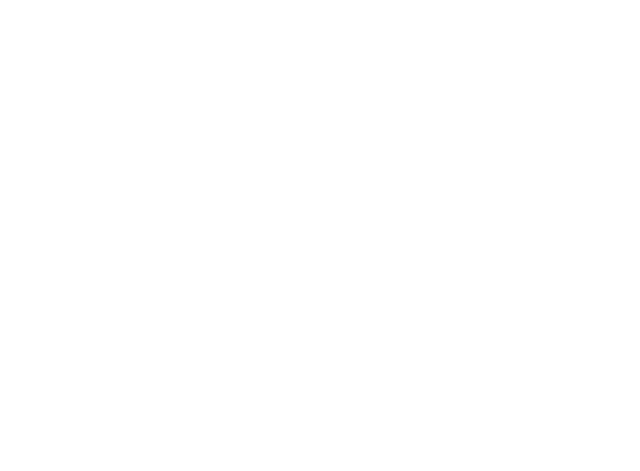
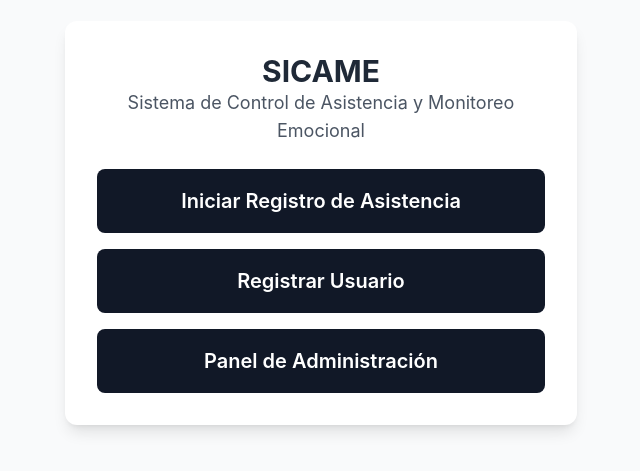
Before and after one commit to Proyecto-integrador2/frontend-sicame, a React (Create React App) app: page / in a window 1280 px wide. Before the commit this address had no page. Shown: the part 177-648 px from the top of the page, without its empty margins (319-959 px from the left). Built offline with nearby package versions, Linux system fonts and the light colour scheme.

Commit message:
simulación del funcionamiento de la captura de imagen

```diff
--- a/package.json
+++ b/package.json
@@ -36,5 +36,10 @@
       "last 1 firefox version",
       "last 1 safari version"
     ]
+  },
+  "devDependencies": {
+    "autoprefixer": "^10.4.20",
+    "postcss": "^8.4.49",
+    "tailwindcss": "^3.4.15"
   }
 }
--- /dev/null
+++ b/postcss.config.js
@@ -0,0 +1,6 @@
+module.exports = {
+    plugins: {
+      tailwindcss: {},
+      autoprefixer: {},
+    },
+  }
--- a/src/App.css
+++ b/src/App.css
@@ -1,3 +1,7 @@
+@tailwind base;
+@tailwind components;
+@tailwind utilities;
+
 .App {
   text-align: center;
 }
--- a/src/App.js
+++ b/src/App.js
@@ -4,12 +4,21 @@
 import { BrowserRouter as Router, Routes, Route } from 'react-router-dom';
 import RegistrarEmpleadoForm from './components/FormRegister';
 import MarcarAsistenciaForm from './components/Presence';
+import Home from './components/Home';
+import Capture from './components/Capture';
+import EmployeeInfo from './components/EmployeeInfo';
 
 function App() {
   return (
     <Router>
       <Routes>
+        <Route path="/" element={<Home/>} />
+        <Route path="/captura" element={<Capture />} />
+        <Route path="/captura/empleado" element={<EmployeeInfo />} />
+
         <Route path="/registrar-empleado" element={<RegistrarEmpleadoForm />} />
+
+
         <Route path="/marcar-asistencia" element={<MarcarAsistenciaForm />} />
       </Routes>
     </Router>
--- /dev/null
+++ b/src/components/Capture.jsx
@@ -0,0 +1,69 @@
+import React, { useState } from "react";
+import { useNavigate } from "react-router-dom";
+
+function Capture() {
+  const [progress, setProgress] = useState(0);
+  const [captureComplete, setCaptureComplete] = useState(false);
+  const navigate = useNavigate();
+
+  // Simulación de los datos del empleado
+  const employeeData = {
+    name: "Juan Pérez",
+    id: "12345",
+    department: "Marketing",
+    lastLogin: "2024-11-26 14:30",
+  };
+  const emotion = "Feliz";
+
+  const startProcess = () => {
+    const interval = setInterval(() => {
+      setProgress((prevProgress) => {
+        if (prevProgress >= 100) {
+          clearInterval(interval);
+          setCaptureComplete(true);
+          navigate('/captura/empleado', { state: { employeeData, emotion } }); // Enviar los datos al siguiente componente
+          return 100;
+        }
+        return prevProgress + 10;
+      });
+    }, 200);
+  };
+
+  return (
+    <div className="min-h-screen bg-gray-50 flex items-center justify-center p-6">
+      <div className="w-full max-w-lg bg-white p-8 rounded-xl shadow-lg text-center">
+        <div className="space-y-6">
+          {!captureComplete && (
+            <>
+              <div className="w-full h-64 bg-gray-200 rounded-lg flex items-center justify-center">
+                <span className="text-gray-500 text-6xl">📸</span>
+              </div>
+              <div className="w-full h-2 bg-gray-300 mt-4 rounded-full">
+                <div
+                  className="h-2 bg-blue-600"
+                  style={{ width: `${progress}%` }}
+                ></div>
+              </div>
+              <p className="text-lg text-gray-800">Capturando imagen...</p>
+              <button
+                onClick={startProcess}
+                className="mt-4 bg-gray-900 text-white py-2 px-4 rounded-lg hover:bg-gray-800 transition duration-200"
+              >
+                Iniciar Proceso
+              </button>
+            </>
+          )}
+
+          {captureComplete && (
+            <div>
+              <h2 className="text-xl text-gray-800">Captura Completa</h2>
+              <p className="text-lg text-gray-800">¡La imagen ha sido capturada con éxito!</p>
+            </div>
+          )}
+        </div>
+      </div>
+    </div>
+  );
+}
+
+export default Capture;
--- /dev/null
+++ b/src/components/EmployeeInfo.jsx
@@ -0,0 +1,60 @@
+import React from "react";
+import { useLocation } from "react-router-dom";
+import { useNavigate } from "react-router-dom";
+
+function EmployeeInfo({ onConfirm, onCancel }) {
+  const location = useLocation();
+  const navigate = useNavigate();
+
+  const { employeeData, emotion } = location.state || {};
+
+  // Si no hay datos de empleado, mostramos un mensaje
+  if (!employeeData) {
+    return <p>Esperando la captura de datos...</p>;
+  }
+
+  return (
+    <div className="min-h-screen bg-gray-50 flex items-center justify-center p-6">
+      <div className="w-full max-w-lg bg-white p-8 rounded-xl shadow-lg">
+        {/* Sección superior: foto del empleado y su información */}
+        <div className="mb-6 flex">
+          <div className="flex-none w-48 h-64 bg-gray-300 rounded-lg">
+            {/* Aquí se mostrará la foto del empleado */}
+            {/* Por ahora es un espacio con color gris y bordes redondeados */}
+          </div>
+          <div className="ml-6 flex flex-col justify-between">
+            <div className="text-left">
+              <h3 className="text-xl font-semibold text-gray-800">{employeeData.name}</h3>
+              <p className="text-sm text-gray-600">ID: {employeeData.id}</p>
+              <p className="text-sm text-gray-600">Departamento: {employeeData.department}</p>
+              <p className="text-sm text-gray-600">Último registro: {employeeData.lastLogin}</p>
+
+              <p className="text-lg text-gray-800 mt-1" >
+                Estado emocional detectado: <strong>{emotion}</strong>
+              </p>
+            </div>
+
+          </div>
+        </div>
+
+        {/*  botones */}
+        <div className="space-x-4 flex justify-between mt-4">
+          <button
+            onClick={onConfirm}
+            className="bg-green-500 text-white py-2 px-4 rounded-lg w-full hover:bg-green-600 transition duration-200"
+          >
+            Confirmar Asistencia
+          </button>
+          <button
+            onClick={() => navigate('/')}
+            className="bg-gray-400 text-white py-2 px-4 rounded-lg w-full hover:bg-gray-500 transition duration-200"
+          >
+            Cancelar
+          </button>
+        </div>
+      </div>
+    </div>
+  );
+}
+
+export default EmployeeInfo;
--- /dev/null
+++ b/src/components/Home.jsx
@@ -0,0 +1,55 @@
+import React from "react";
+import { useNavigate } from "react-router-dom";
+
+function Home() {
+  const navigate = useNavigate();
+
+  const handleStartProcess = () => {
+    navigate('/captura');
+  };
+
+  const handleRegisterUser = () => {
+    navigate('/registrar-empleado');
+  };
+
+  const handleAdminPanel = () => {
+    navigate('/admin');
+  };
+
+  return (
+    <div className="min-h-screen bg-gray-50 flex items-center justify-center p-6">
+      <div className="w-full max-w-lg bg-white p-8 rounded-xl shadow-lg">
+        <div className="text-center mb-6">
+          <h1 className="text-3xl font-bold text-gray-800">SICAME</h1>
+          <p className="text-lg text-gray-600">Sistema de Control de Asistencia y Monitoreo Emocional</p>
+        </div>
+
+        {/* Botones de navegación */}
+        <div className="space-y-4">
+          <button
+            onClick={handleStartProcess}
+            className="w-full h-16 bg-gray-900 text-white rounded-lg text-xl font-semibold hover:bg-gray-800 transition duration-200"
+          >
+            Iniciar Registro de Asistencia
+          </button>
+
+          <button
+            onClick={handleRegisterUser}
+            className="w-full h-16  bg-gray-900 text-white rounded-lg text-xl font-semibold hover:bg-gray-800 transition duration-200"
+          >
+            Registrar Usuario
+          </button>
+
+          <button
+            onClick={handleAdminPanel}
+            className="w-full h-16  bg-gray-900 text-white rounded-lg text-xl font-semibold hover:bg-gray-800 transition duration-200"
+          >
+            Panel de Administración
+          </button>
+        </div>
+      </div>
+    </div>
+  );
+}
+
+export default Home;
--- a/src/index.css
+++ b/src/index.css
@@ -1,3 +1,7 @@
+@tailwind base;
+@tailwind components;
+@tailwind utilities;
+
 body {
   margin: 0;
   font-family: -apple-system, BlinkMacSystemFont, 'Segoe UI', 'Roboto', 'Oxygen',
--- /dev/null
+++ b/tailwind.config.js
@@ -0,0 +1,10 @@
+/** @type {import('tailwindcss').Config} */
+module.exports = {
+  content: [
+    "./src/**/*.{js,jsx,ts,tsx}",  // Asegúrate de que esté configurado para detectar los archivos de React
+  ],
+  theme: {
+    extend: {},
+  },
+  plugins: [],
+};
```
Also changed, not shown: 1 other file (tests, documents, lock files or other folders).
